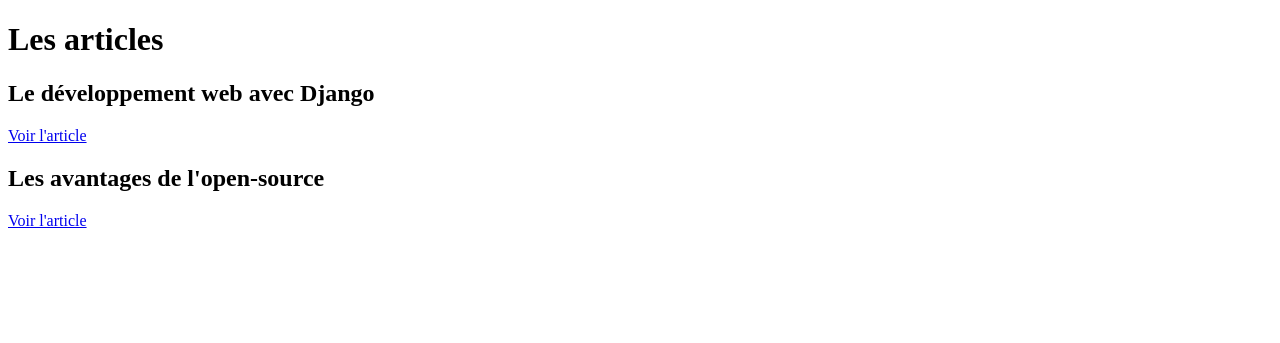
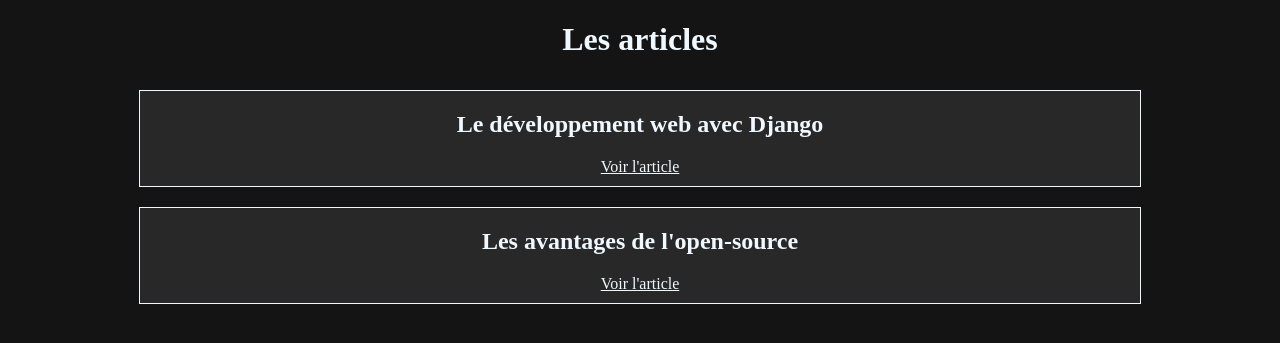
Before and after one commit to Jordan-LE/Blog, a Django app: page / in a window 1280 px wide. Shown: the top 343 px of the page. Run offline with Django 3.2, Linux system fonts and the light colour scheme; data comes from the database, SQL or seed files in the repository.

Commit message:
Ajout de style pour l'index des articles

```diff
--- /dev/null
+++ b/articles/static/articles/style.css
@@ -0,0 +1,34 @@
+body {
+    background-color: rgb(20, 20, 20);
+    color: aliceblue;
+}
+
+a, a:visited {
+    color: aliceblue;
+}
+
+a:hover {
+    color : rgb(220, 220, 225);
+}
+
+h1 {
+    text-align: center;
+}
+
+.articles {
+    width: 80%;
+    margin: auto;
+    display: flex;
+    flex-direction: column;
+    align-items: center;
+}
+
+.article {
+    background-color: rgb(40, 40, 40);
+    width: 100%;
+    max-width: 1000px;
+    margin: 10px;
+    padding-bottom: 10px;
+    text-align: center;
+    border: 1px solid aliceblue;
+}
--- a/articles/templates/articles/index.html
+++ b/articles/templates/articles/index.html
@@ -1,15 +1,18 @@
 <!DOCTYPE html>
 <html lang="en">
 <head>
+    {% load static %}
     <meta charset="UTF-8">
     <meta http-equiv="X-UA-Compatible" content="IE=edge">
     <meta name="viewport" content="width=device-width, initial-scale=1.0">
+    <link rel="stylesheet" href="{% static 'articles/style.css' %}">
     <title>Articles</title>
 </head>
 <body>
     <h1>Les articles</h1>
 
     {% if articles %}
+    <section class='articles'>
 
         {% for article in articles %}
 
@@ -21,6 +24,7 @@
             </article>
 
         {% endfor %}
+    </section>
 
     {% else %}
         <p>Aucun article n'a été trouvé.</p>
```
